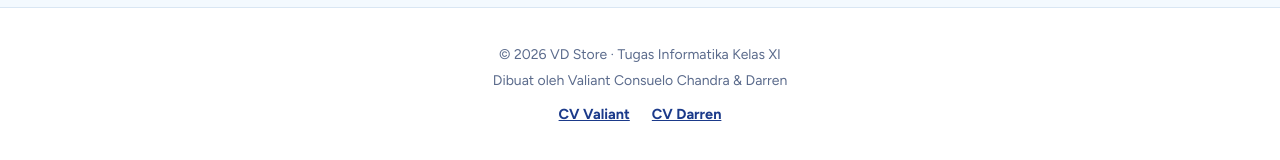
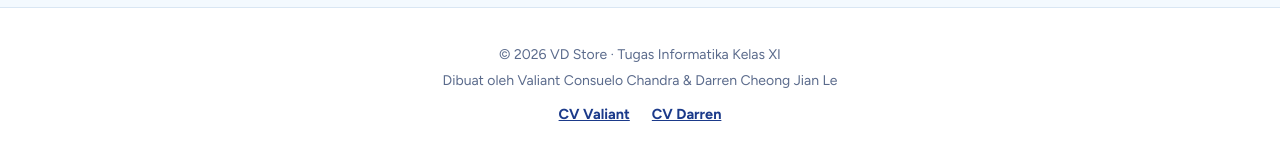
Before and after one commit to Azuya09/AOP-DT-Valiant, a plain HTML site: page index.html in a window 1280 px wide. Shown: the part 2302-2462 px from the top of the page. Drawn offline with nearby package versions, Linux system fonts and the light colour scheme.

Commit message:
Lengkapi nama Darren di footer halaman project
Co-Authored-By: Claude Sonnet 5.5 <noreply@anthropic.com>
Claude-Session: https://claude.ai/code/session_017bhawd7hPojU9MLBF3CyoR

```diff
--- a/index.html
+++ b/index.html
@@ -185,7 +185,7 @@
 <footer class="v-footer">
   <div class="v-footer-box">
     <p class="v-footer-text">&copy; 2026 VD Store &middot; Tugas Informatika Kelas XI</p>
-    <p class="v-footer-text">Dibuat oleh Valiant Consuelo Chandra &amp; Darren</p>
+    <p class="v-footer-text">Dibuat oleh Valiant Consuelo Chandra &amp; Darren Cheong Jian Le</p>
     <p class="v-footer-links">
       <a class="v-footer-link" href="cv1.html">CV Valiant</a>
       <a class="v-footer-link" href="cv2.html">CV Darren</a>
```
